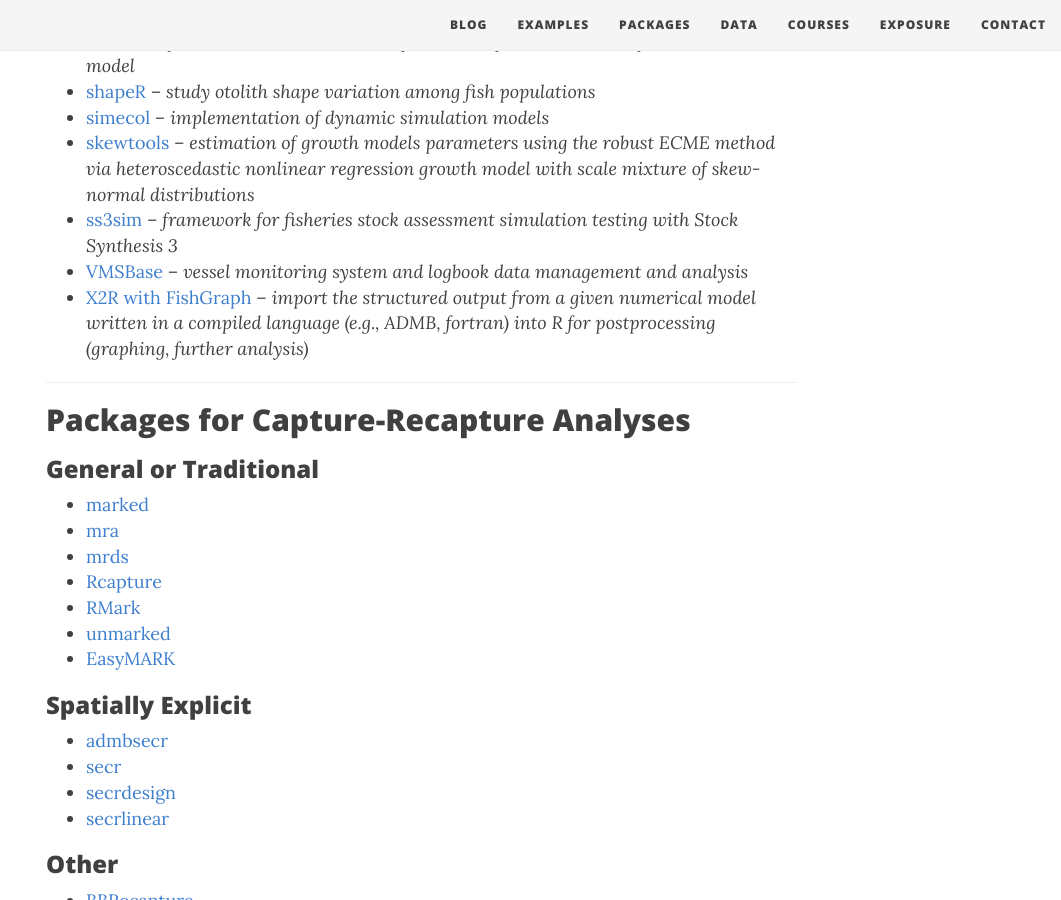
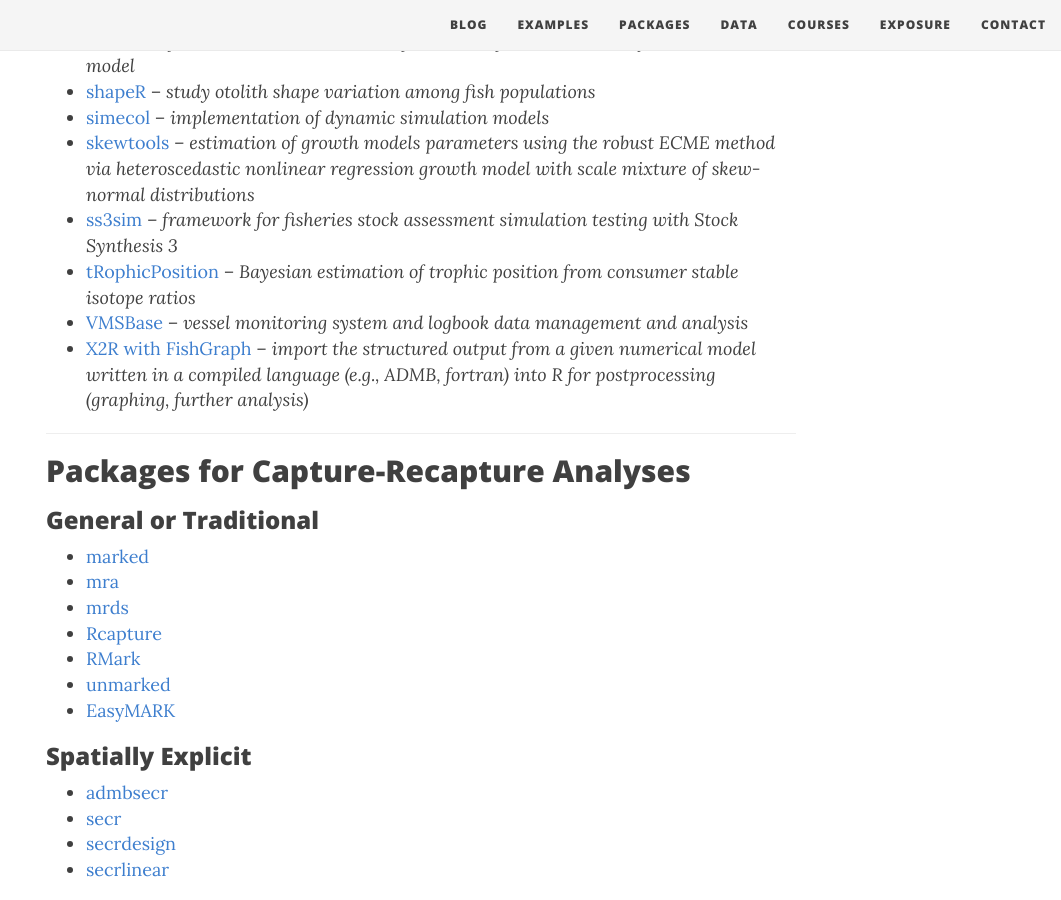
Before and after one commit to droglenc/fishR, a Jekyll site: the page built from packages.md, in a window 1280 px wide and 900 px high, scrolled down 1871 px. Shown: the whole window, without its empty margins (219-1280 px from the left). Built offline with Jekyll 4.4.1, drawn with Linux system fonts in a browser that asks for light colours; nearby versions of some CDN libraries.

Commit message:
Added tRophicPosition to package list

```diff
--- a/packages.md
+++ b/packages.md
@@ -57,6 +57,7 @@ The following are instructions to install packages from within various ways to i
 * [simecol](http://simecol.r-forge.r-project.org/) -- *implementation of dynamic simulation models*
 * [skewtools](http://cran.r-project.org/web/packages/skewtools/) -- *estimation of growth models parameters using the robust ECME method via heteroscedastic nonlinear regression growth model with scale mixture of skew-normal distributions*
 * [ss3sim](https://cran.r-project.org/web/packages/ss3sim/index.html) -- *framework for fisheries stock assessment simulation testing with Stock Synthesis 3*
+* [tRophicPosition](https://cran.r-project.org/package=tRophicPosition) -- *Bayesian estimation of trophic position from consumer stable isotope ratios*
 * [VMSBase](http://www.vmsbase.org/) -- *vessel monitoring system and logbook data management and analysis*
 * [X2R with FishGraph](https://cran.r-project.org/contrib/extra/x2r/00ReadMe-X2R.html) -- *import the structured output from a given numerical model written in a compiled language (e.g., ADMB, fortran) into R for postprocessing (graphing, further analysis)*
 
```
